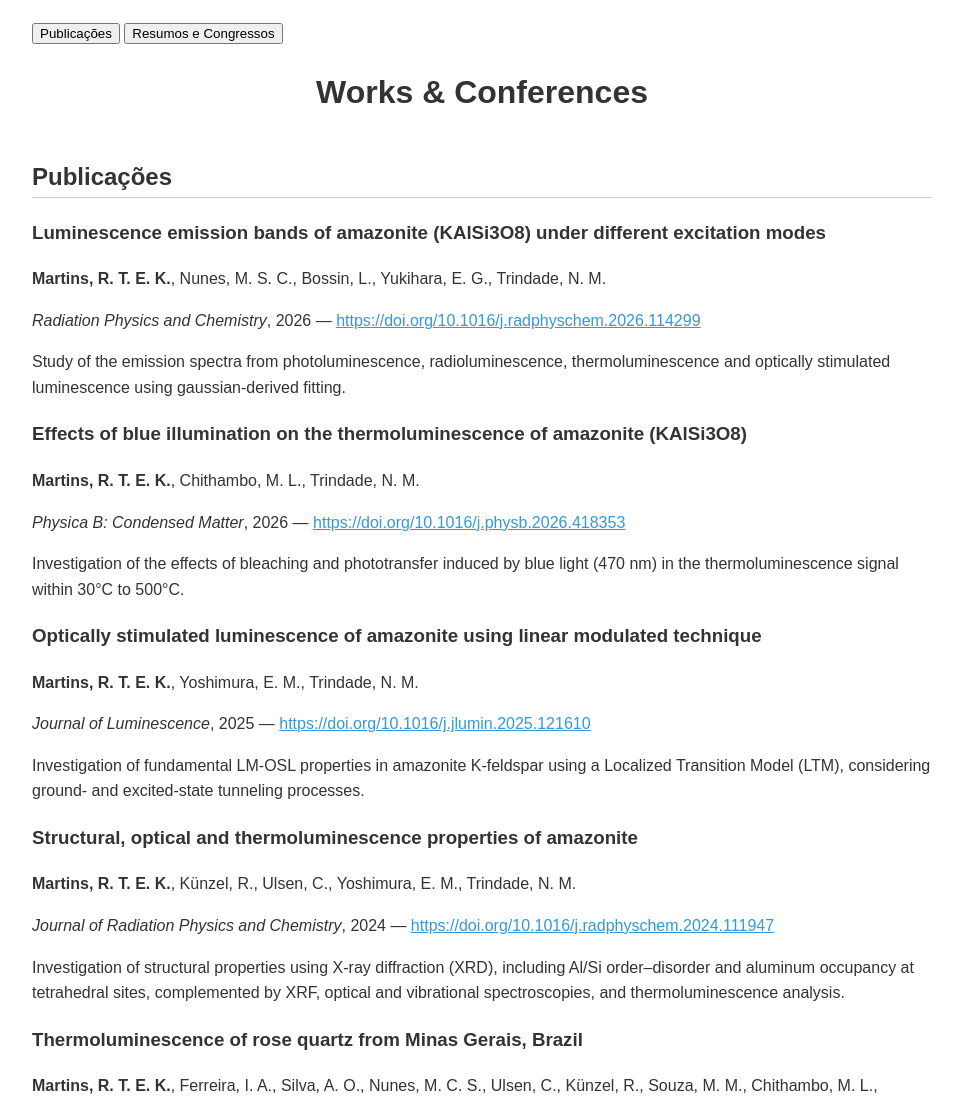
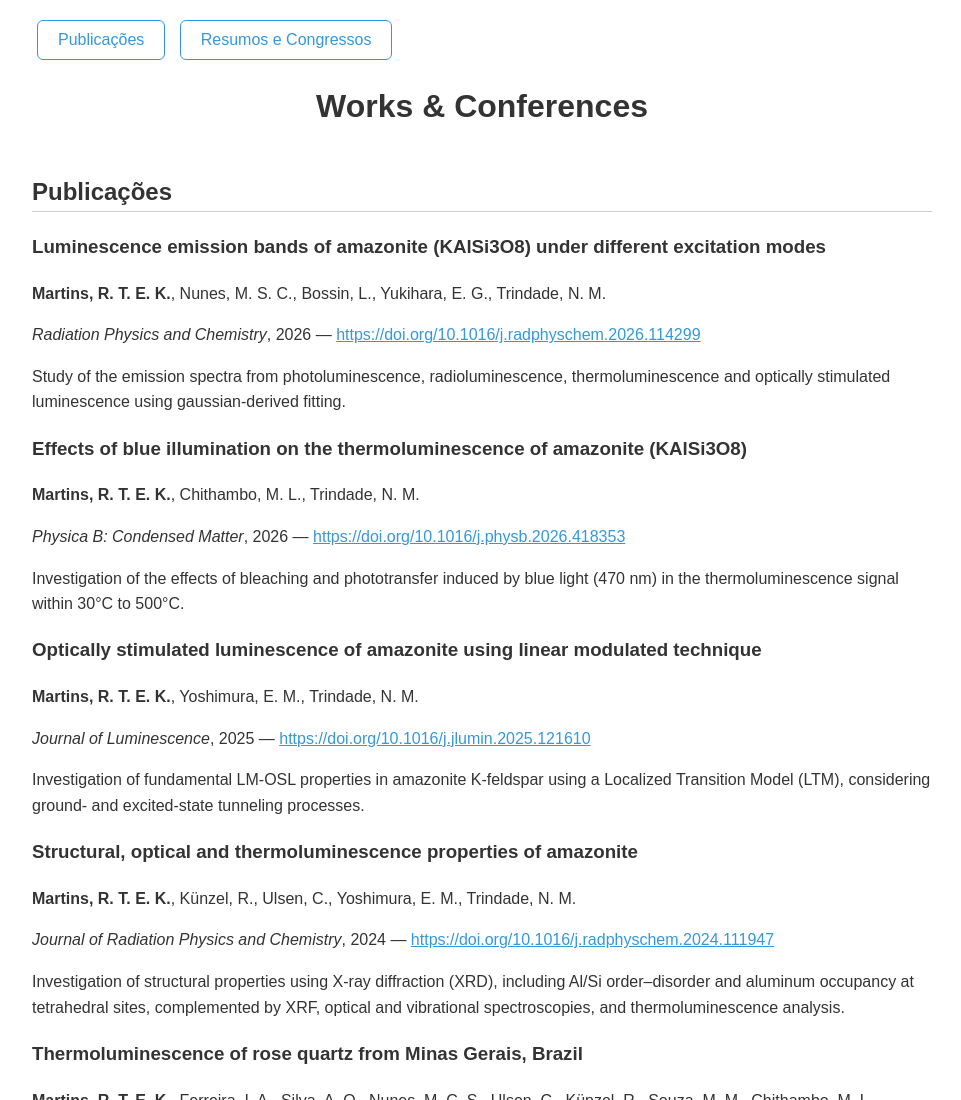
Before and after one commit to robtekm/works-conferences, a plain HTML site: page index.html in a window 1280 px wide. Shown: the top 1100 px of the page, without its empty margins (158-1119 px from the left). Drawn offline with Linux system fonts and the light colour scheme.

Commit message:
Update style.css

```diff
--- a/style.css
+++ b/style.css
@@ -23,3 +23,25 @@ a {
 li {
     margin-bottom: 15px;
 }
+
+.botoes {
+    text-align: center;
+    margin-bottom: 30px;
+}
+
+button {
+    font-size: 1rem;
+    padding: 10px 20px;
+    margin: 0 5px;
+    border: 1px solid #3498db;
+    background-color: white;
+    color: #3498db;
+    cursor: pointer;
+    border-radius: 6px;
+    font-family: inherit;
+}
+
+button:hover {
+    background-color: #3498db;
+    color: white;
+}
```
